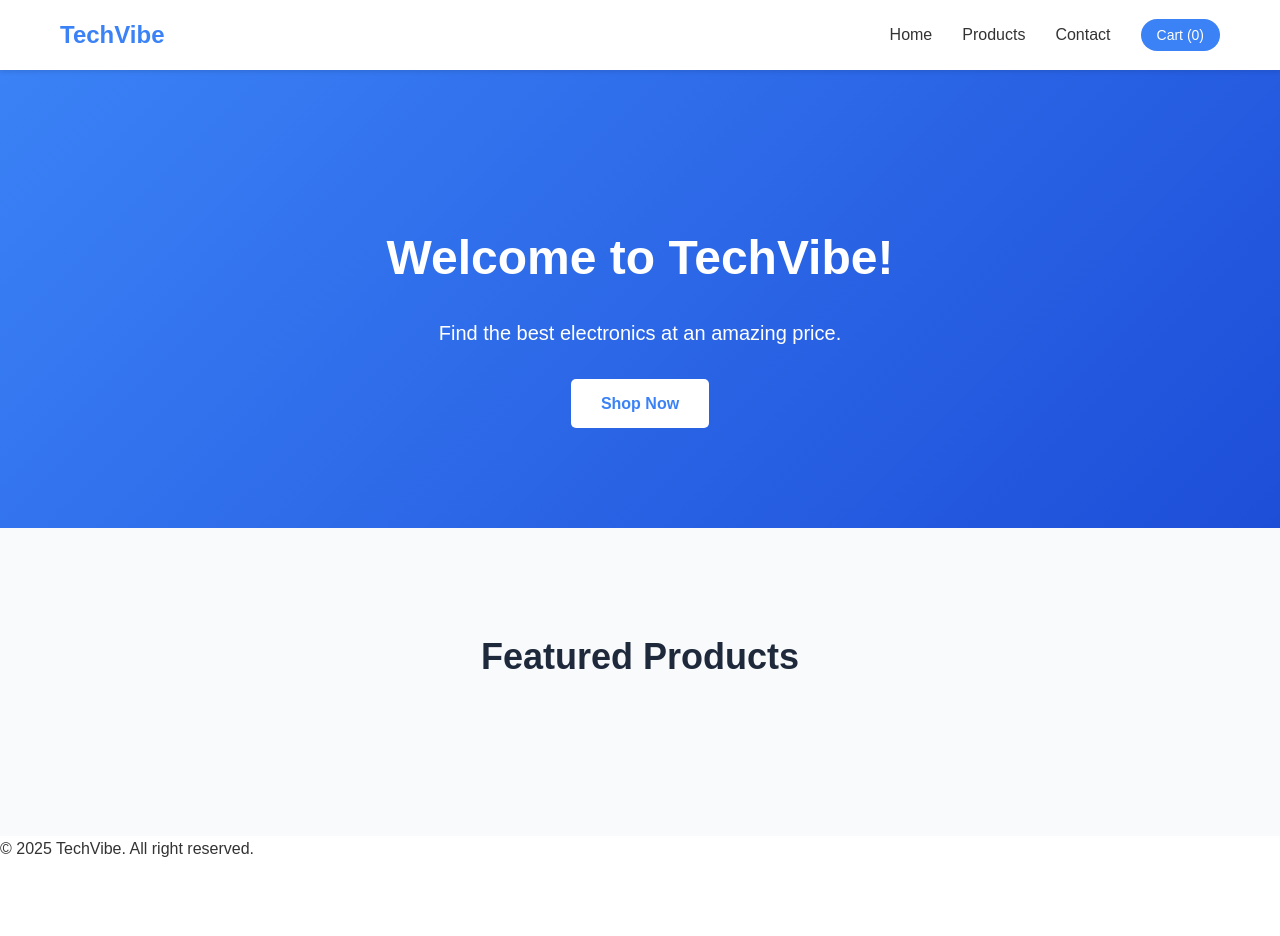
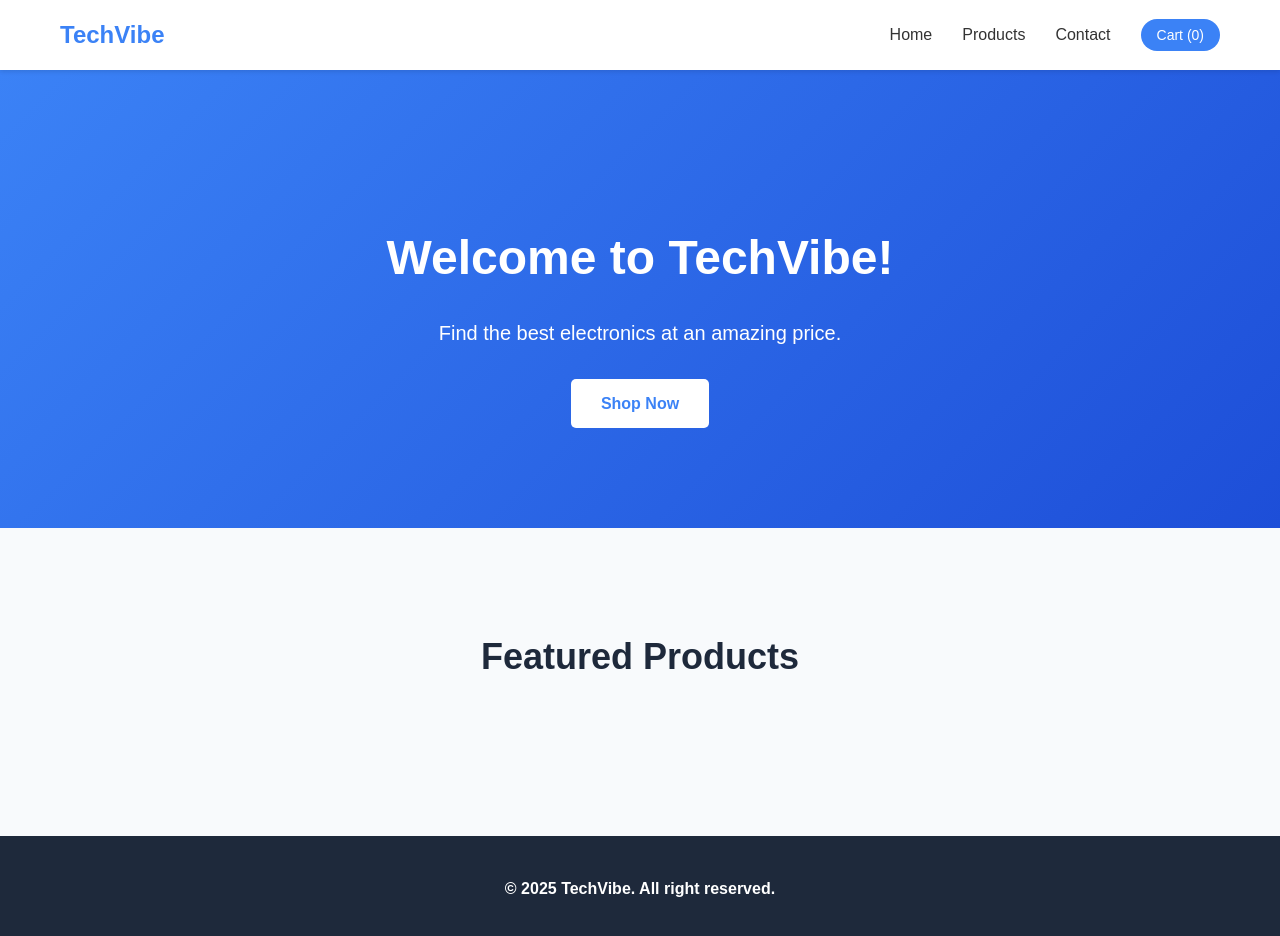
Before and after one commit to SimamkeleM629/Tech_Hub, a plain HTML site: page index.html in a window 1280 px wide. Before the commit the page ends 862 px from the top, so only its background shows below. Drawn offline with Linux system fonts and the light colour scheme.

Commit message:
Lesson 6: Footer styling

```diff
--- a/index.html
+++ b/index.html
@@ -35,7 +35,7 @@
     </div>
    </section>
    <footer class="footer">
-    <p>&copy; 2025 TechVibe. All right reserved.</p>
+    <p><strong>&copy; 2025 TechVibe. All right reserved.</strong></p>
    </footer>
    <script src="script.js"></script>
 </body>
--- a/style.css
+++ b/style.css
@@ -181,3 +181,10 @@ color: #3b82f6;
 .btn-secondary:hover {
     background-color: #cbd5e1;
 }
+
+.footer {
+    background-color: #1e293b;
+    color: white;
+    padding: 40px 0;
+    text-align: center;
+}
```
